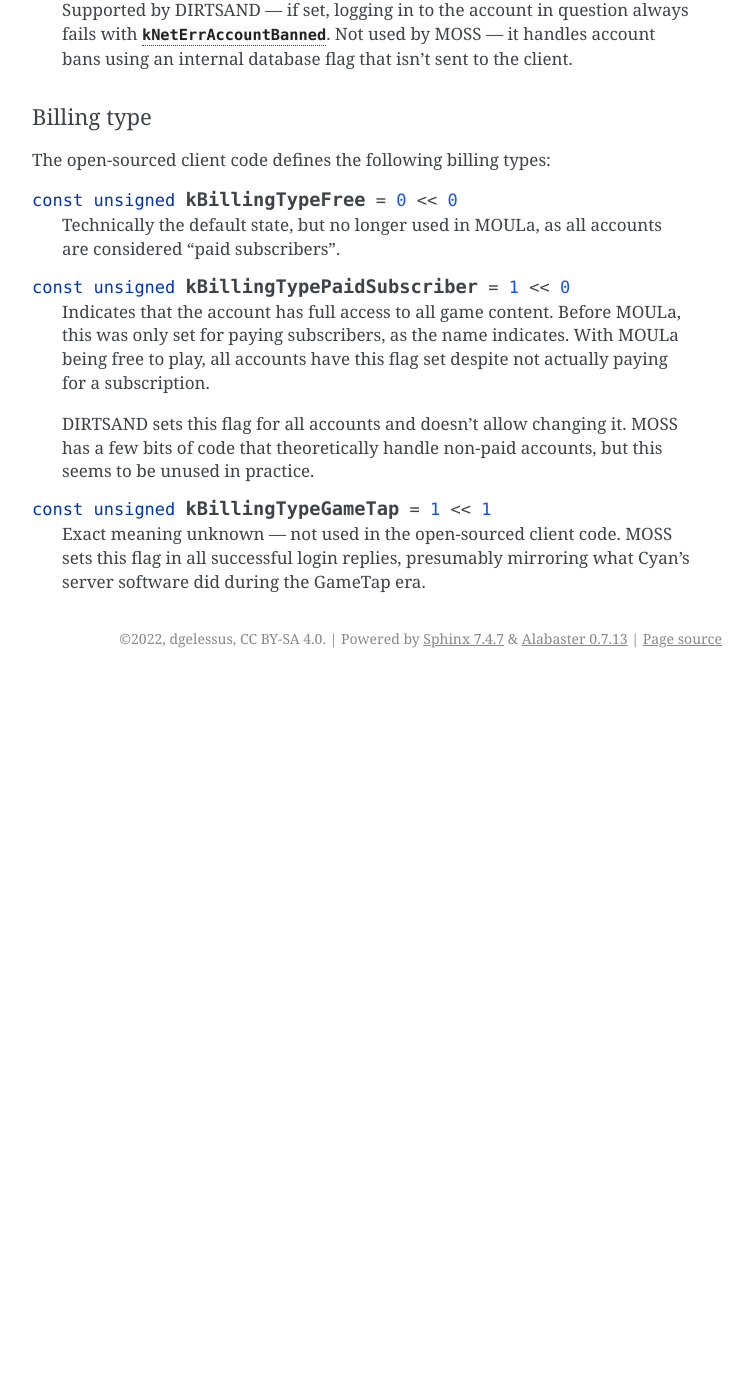
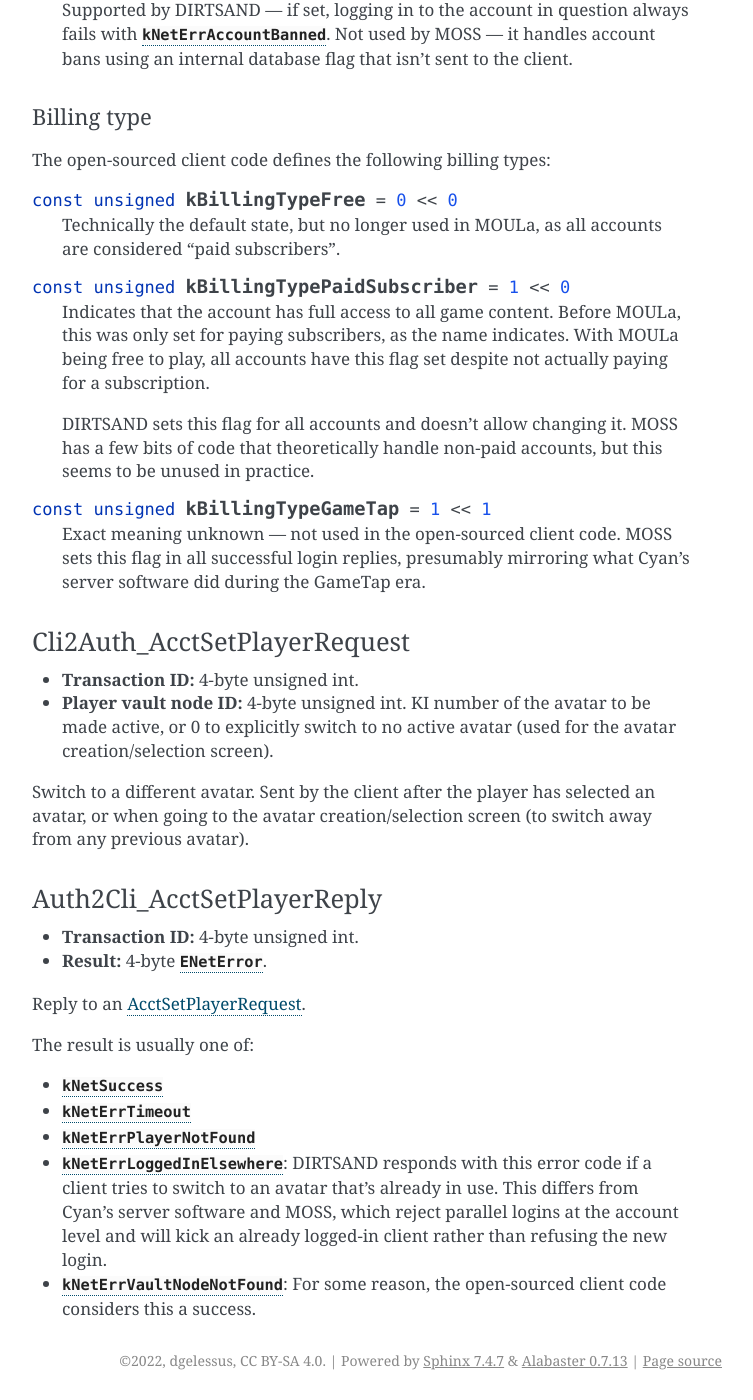
Before and after one commit to dgelessus/NAGUS, a Sphinx documentation site: the page built from docs/uru/auth_server.rst, in a window 1280 px wide and 1400 px high, scrolled down 12573 px. Shown: the whole window, without its empty margins (388-1141 px from the left). Built offline with Sphinx 7.4.7, drawn with Linux system fonts in a browser that asks for light colours; before the commit the page ends 13251 px from its top, so only the background shows below that; some of the changed text lies outside the part shown.

Commit message:
Document and implement AcctSetPlayer messages

```diff
--- a/docs/uru/auth_server.rst
+++ b/docs/uru/auth_server.rst
@@ -61,7 +61,7 @@ not even their structure.
    ,,:ref:`AcctLoginReply <auth2cli_acct_login_reply>`,4
    4,*AcctSetEulaVersion*,,
    5,*AcctSetDataRequest*,*AcctData*,5
-   6,AcctSetPlayerRequest,AcctSetPlayerReply,7
+   6,:ref:`AcctSetPlayerRequest <cli2auth_acct_set_player_request>`,:ref:`AcctSetPlayerReply <auth2cli_acct_set_player_reply>`,7
    7,AcctCreateRequest,AcctCreateReply,8
    8,AcctChangePasswordRequest,AcctChangePasswordReply,9
    9,AcctSetRolesRequest,AcctSetRolesReply,10
@@ -704,3 +704,43 @@ The open-sourced client code defines the following billing types:
    not used in the open-sourced client code.
    MOSS sets this flag in all successful login replies,
    presumably mirroring what Cyan's server software did during the GameTap era.
+
+.. _cli2auth_acct_set_player_request:
+
+Cli2Auth_AcctSetPlayerRequest
+^^^^^^^^^^^^^^^^^^^^^^^^^^^^^
+
+* **Transaction ID:** 4-byte unsigned int.
+* **Player vault node ID:** 4-byte unsigned int.
+  KI number of the avatar to be made active,
+  or 0 to explicitly switch to no active avatar
+  (used for the avatar creation/selection screen).
+
+Switch to a different avatar.
+Sent by the client after the player has selected an avatar,
+or when going to the avatar creation/selection screen
+(to switch away from any previous avatar).
+
+.. _auth2cli_acct_set_player_reply:
+
+Auth2Cli_AcctSetPlayerReply
+^^^^^^^^^^^^^^^^^^^^^^^^^^^
+
+* **Transaction ID:** 4-byte unsigned int.
+* **Result:** 4-byte :cpp:enum:`ENetError`.
+
+Reply to an :ref:`AcctSetPlayerRequest <cli2auth_acct_set_player_request>`.
+
+The result is usually one of:
+
+* :cpp:enumerator:`kNetSuccess`
+* :cpp:enumerator:`kNetErrTimeout`
+* :cpp:enumerator:`kNetErrPlayerNotFound`
+* :cpp:enumerator:`kNetErrLoggedInElsewhere`:
+  DIRTSAND responds with this error code if a client tries to switch to an avatar that's already in use.
+  This differs from Cyan's server software and MOSS,
+  which reject parallel logins at the account level
+  and will kick an already logged-in client
+  rather than refusing the new login.
+* :cpp:enumerator:`kNetErrVaultNodeNotFound`: For some reason,
+  the open-sourced client code considers this a success.
```
Also changed, not shown: 1 other file.
